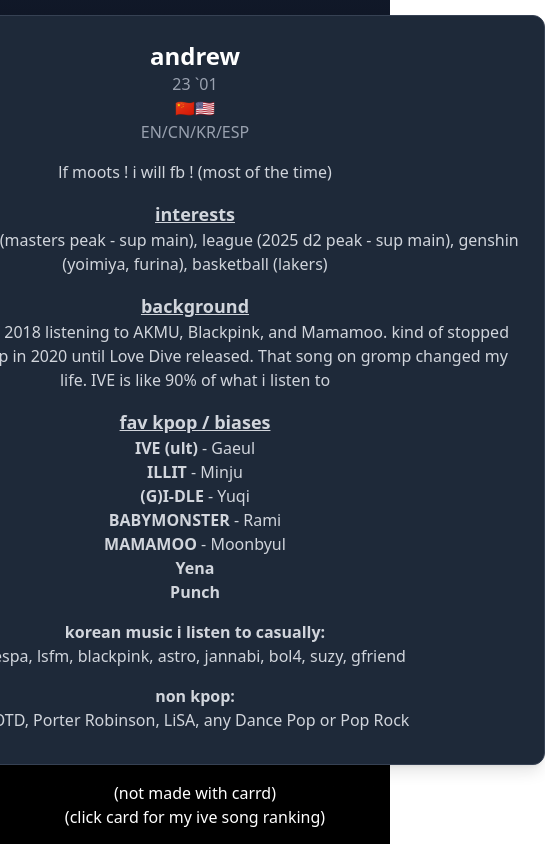
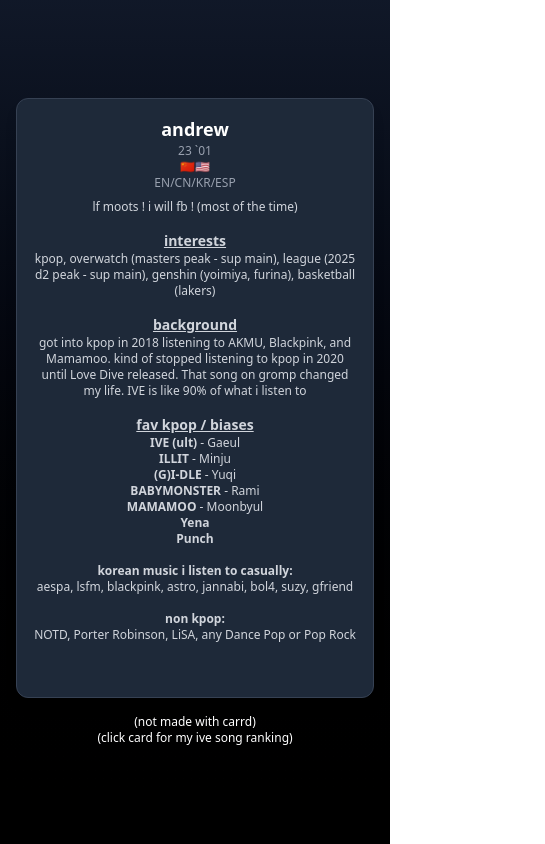
Before and after one commit to azshen23/anduru.card, a React (Vite) app: page / in a window 390 px wide. Shown: the whole page, 545 px wide, since content can reach past the window. Built offline with nearby package versions, Linux system fonts and the light colour scheme.

Commit message:
mobile friendly

```diff
--- a/src/components/Card.tsx
+++ b/src/components/Card.tsx
@@ -27,9 +27,9 @@
     "Baddie",
   ];
   return (
-    <div className="flex flex-col h-screen w-full items-center justify-center bg-gradient-to-b from-gray-900 to-black text-white ">
+    <div className="flex flex-col h-screen w-full items-center justify-center bg-gradient-to-b from-gray-900 to-black text-white px-4">
       <div
-        className="relative w-[700px] h-[750px] cursor-pointer"
+        className="relative w-full md:w-[700px] h-[600px] md:h-[750px] cursor-pointer"
         onClick={() => setIsFlipped(!isFlipped)}
         style={{ perspective: "1000px" }}
       >
@@ -37,7 +37,7 @@
           {!isFlipped ? (
             <motion.div
               key="front"
-              className="absolute w-full h-full rounded-xl bg-gray-800 p-6 shadow-lg text-center border border-gray-700 "
+              className="absolute w-full h-full rounded-xl bg-gray-800 p-4 md:p-6 shadow-lg text-center border border-gray-700"
               initial={{ rotateY: 180 }}
               animate={{ rotateY: 0 }}
               exit={{ rotateY: 180 }}
@@ -48,68 +48,72 @@
                 transformStyle: "preserve-3d",
               }}
             >
-              <h1 className="text-2xl font-bold">andrew</h1>
-              <p className="text-md text-gray-400">23 `01</p>
-              <p className="text-md text-gray-400">🇨🇳🇺🇸</p>
-              <p className="text-md text-gray-400">EN/CN/KR/ESP</p>
-              <div className="mt-4">
-                <p className="text-gray-300">
+              <h1 className="text-lg md:text-2xl font-bold">andrew</h1>
+              <p className="text-xs md:text-md text-gray-400">23 `01</p>
+              <p className="text-xs md:text-md text-gray-400">🇨🇳🇺🇸</p>
+              <p className="text-xs md:text-md text-gray-400">EN/CN/KR/ESP</p>
+              <div className="mt-2 md:mt-4">
+                <p className="text-xs md:text-base text-gray-300">
                   lf moots ! i will fb ! (most of the time)
                 </p>
                 <Spacer />
-                <p className="text-gray-300 font-bold underline text-lg">
+                <p className="text-sm md:text-lg text-gray-300 font-bold underline">
                   interests
                 </p>
-                <p className="text-gray-300">
+                <p className="text-xs md:text-base text-gray-300">
                   kpop, overwatch (masters peak - sup main), league (2025 d2
                   peak - sup main), genshin (yoimiya, furina), basketball
                   (lakers)
                 </p>
                 <Spacer />
-                <p className="text-gray-300 font-bold underline text-lg">
+                <p className="text-sm md:text-lg text-gray-300 font-bold underline">
                   background
                 </p>
-                <p className="text-gray-300">
+                <p className="text-xs md:text-base text-gray-300">
                   got into kpop in 2018 listening to AKMU, Blackpink, and
                   Mamamoo. kind of stopped listening to kpop in 2020 until Love
                   Dive released. That song on gromp changed my life. IVE is like
                   90% of what i listen to
                 </p>
                 <Spacer />
-                <p className="text-gray-300 font-bold underline text-lg">
+                <p className="text-sm md:text-lg text-gray-300 font-bold underline">
                   fav kpop / biases
                 </p>
-                <p className="text-gray-300 ">
+                <p className="text-xs md:text-base text-gray-300">
                   <a className="font-semibold">IVE (ult)</a> - Gaeul
                 </p>
-                <p className="text-gray-300">
+                <p className="text-xs md:text-base text-gray-300">
                   <a className="font-semibold">ILLIT</a> - Minju
                 </p>
-                <p className="text-gray-300">
+                <p className="text-xs md:text-base text-gray-300">
                   <a className="font-semibold">(G)I-DLE</a> - Yuqi
                 </p>
-                <p className="text-gray-300">
+                <p className="text-xs md:text-base text-gray-300">
                   <a className="font-semibold">BABYMONSTER</a> - Rami
                 </p>
-                <p className="text-gray-300">
+                <p className="text-xs md:text-base text-gray-300">
                   <a className="font-semibold">MAMAMOO</a> - Moonbyul
                 </p>
-                <p className="text-gray-300 font-semibold">Yena</p>
-                <p className="text-gray-300 font-semibold">Punch</p>
+                <p className="text-xs md:text-base text-gray-300 font-semibold">
+                  Yena
+                </p>
+                <p className="text-xs md:text-base text-gray-300 font-semibold">
+                  Punch
+                </p>
                 <Spacer />
-                <p className="text-gray-300">
+                <p className="text-xs md:text-base text-gray-300">
                   <a className="font-semibold">
                     korean music i listen to casually:{" "}
                   </a>
                 </p>
-                <p className="text-gray-300">
+                <p className="text-xs md:text-base text-gray-300">
                   aespa, lsfm, blackpink, astro, jannabi, bol4, suzy, gfriend
                 </p>
                 <Spacer />
-                <p className="text-gray-300">
+                <p className="text-xs md:text-base text-gray-300">
                   <a className="font-semibold">non kpop:</a>
                 </p>
-                <p className="text-gray-300">
+                <p className="text-xs md:text-base text-gray-300">
                   NOTD, Porter Robinson, LiSA, any Dance Pop or Pop Rock
                 </p>
               </div>
@@ -117,7 +121,7 @@
           ) : (
             <motion.div
               key="back"
-              className="absolute w-full h-full rounded-xl bg-gray-800 p-6 shadow-lg text-center border border-gray-700"
+              className="absolute w-full h-full rounded-xl bg-gray-800 p-4 md:p-6 shadow-lg text-center border border-gray-700"
               initial={{ rotateY: -180 }}
               animate={{ rotateY: 0 }}
               exit={{ rotateY: -180 }}
@@ -128,19 +132,19 @@
                 transformStyle: "preserve-3d",
               }}
             >
-              <h2 className="text-2xl font-bold mb-4">
+              <h2 className="text-lg md:text-2xl font-bold mb-2 md:mb-4">
                 IVE song top 20 ranking
               </h2>
-              <div className="grid grid-cols-1 gap-2 overflow-y-auto max-h-[600px] px-4">
+              <div className="grid grid-cols-1 gap-1.5 md:gap-2 overflow-y-auto max-h-[500px] md:max-h-[600px] px-2 md:px-4">
                 {IVERanking.map((song, index) => (
                   <div
                     key={song}
-                    className="flex items-center justify-between p-2 rounded-lg bg-gray-700"
+                    className="flex items-center justify-between p-1.5 md:p-2 rounded-lg bg-gray-700"
                   >
-                    <span className="text-xl font-bold text-gray-400 mr-4">
+                    <span className="text-base md:text-xl font-bold text-gray-400 mr-2 md:mr-4">
                       #{index + 1}
                     </span>
-                    <span className="text-gray-200 text-lg flex-grow text-left">
+                    <span className="text-xs md:text-lg text-gray-200 flex-grow text-left">
                       {song}
                     </span>
                   </div>
@@ -151,8 +155,10 @@
         </AnimatePresence>
       </div>
       <Spacer />
-      <p>(not made with carrd)</p>
-      <p>(click card for my ive song ranking)</p>
+      <p className="text-xs md:text-base">(not made with carrd)</p>
+      <p className="text-xs md:text-base">
+        (click card for my ive song ranking)
+      </p>
     </div>
   );
 };
```
